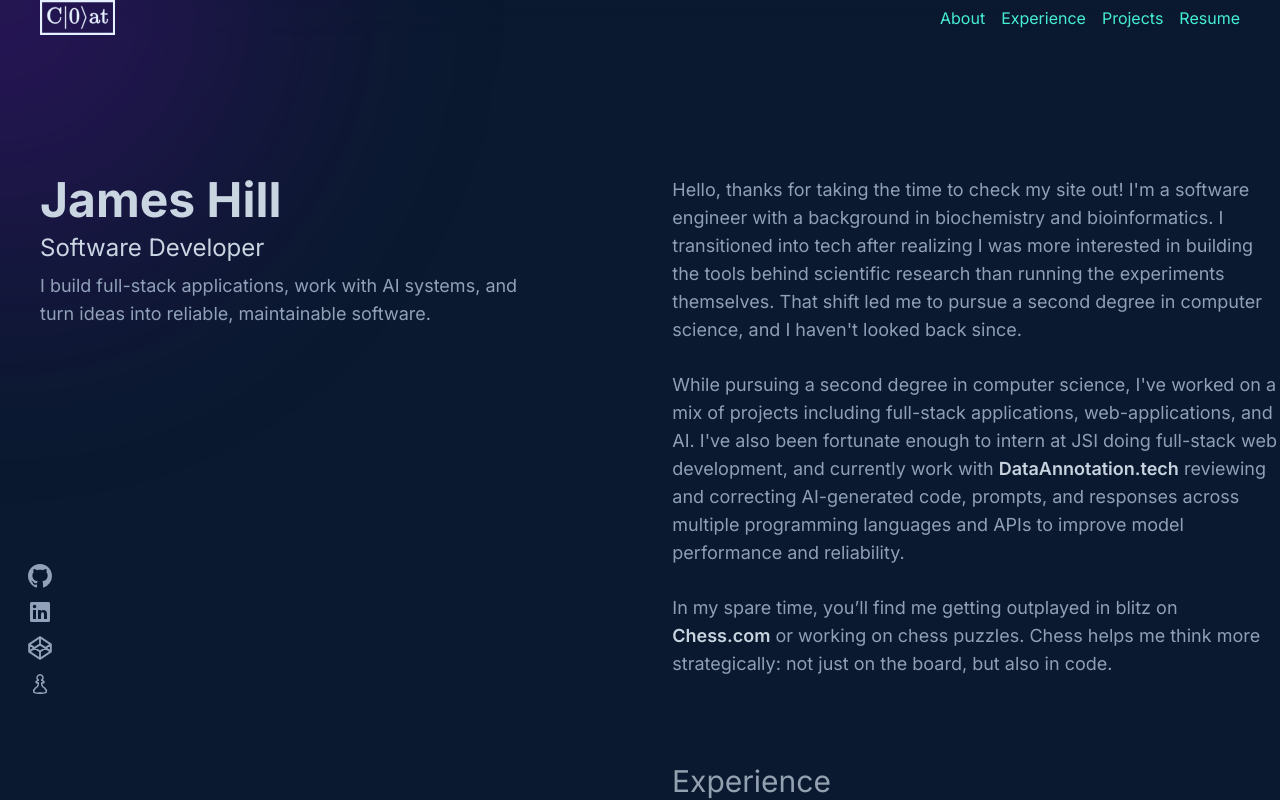
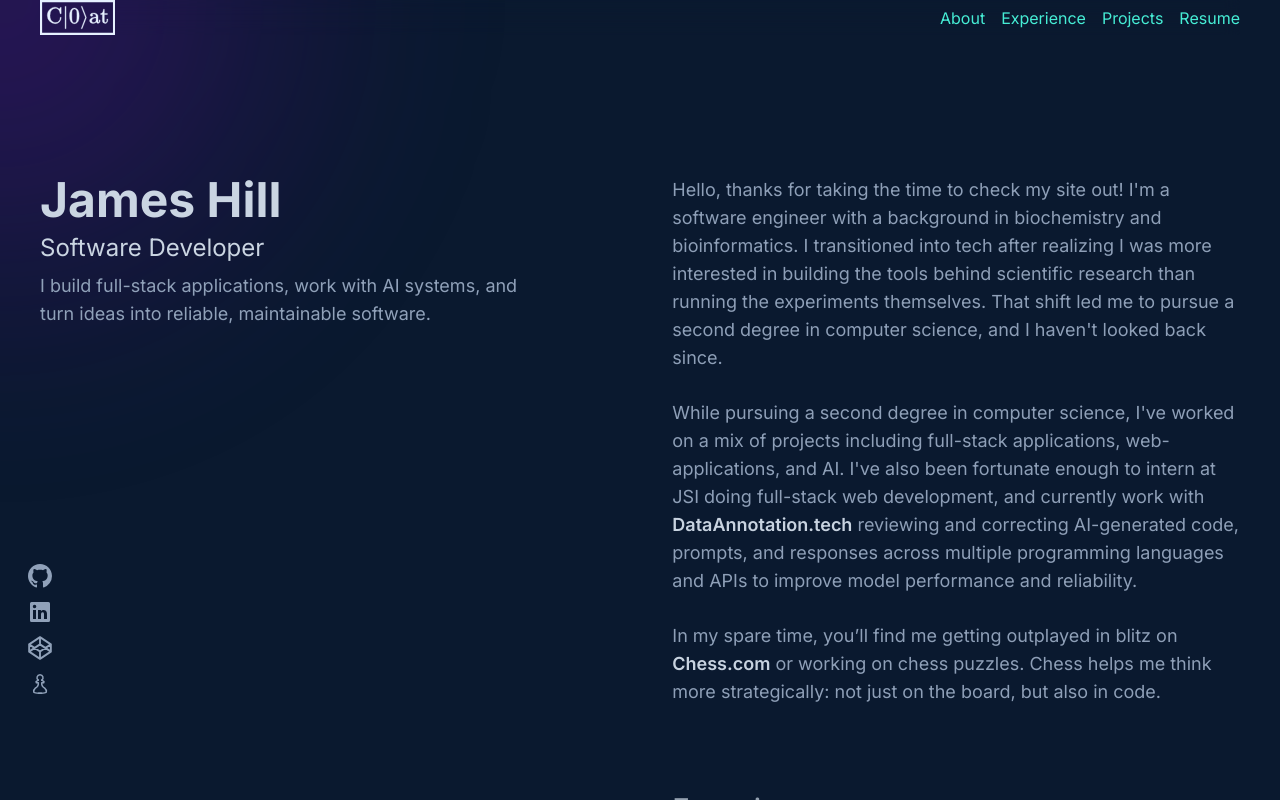
Before and after one commit to c0athanger/coat-portfolio, a Next.js app: page / in a window 1280 px wide. Built offline with nearby package versions, Linux system fonts and the light colour scheme.

Commit message:
added more padding

```diff
--- a/app/page.tsx
+++ b/app/page.tsx
@@ -139,7 +139,7 @@ export default function Home() {
             <motion.div className="sticky top-20 w-full max-w-2xl h-full pl-10 pr-30 pl">
               <Namecard delay={0.6} />
             </motion.div>
-            <motion.div className="flex flex-col space-y-4 w-full max-w-2xl">
+            <motion.div className="flex flex-col space-y-4 w-full max-w-2xl pr-10">
 
               <About id='About' delay={0.6} />
               <CardList id="Experience" delay={1.2} data={experience} />
```
